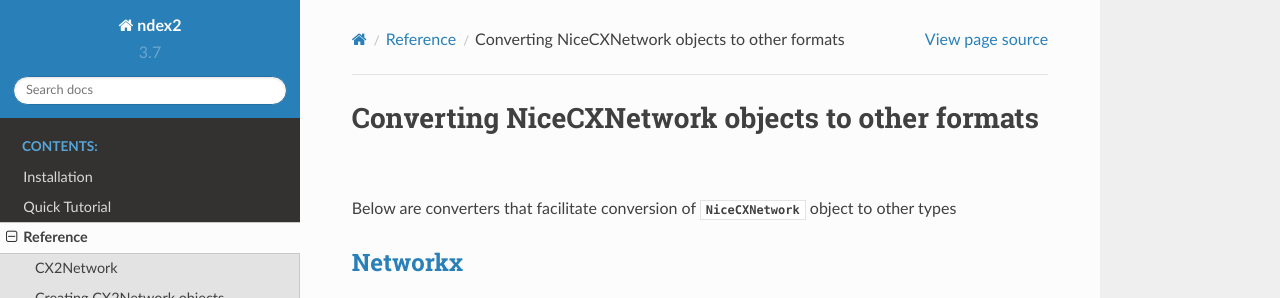
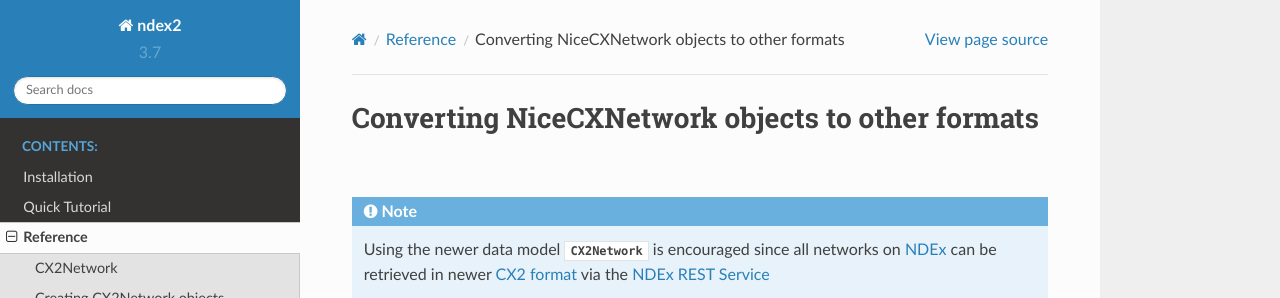
Before and after one commit to ndexbio/ndex2-client, a Sphinx documentation site: the page built from docs/convertnicecx.rst, in a window 1280 px wide and 900 px high, cut to the strip 0-298 px from the top of the window. Built offline with Sphinx 7.4.7 and the Read the Docs theme 2.0.0, drawn with Linux system fonts in a browser that asks for light colours.

Commit message:
added note ato use CX2Network

```diff
--- a/docs/convertnicecx.rst
+++ b/docs/convertnicecx.rst
@@ -1,5 +1,11 @@
 Converting NiceCXNetwork objects to other formats
 ==================================================
+
+.. note::
+
+    Using the newer data model :py:class:`~ndex2.cx2.CX2Network`
+    is encouraged since all networks on NDEx_ can be retrieved in newer `CX2 format`_ via
+    the `NDEx REST Service`_
 
 Below are converters that facilitate conversion of
 :class:`~ndex2.nice_cx_network.NiceCXNetwork` object to other types
@@ -84,3 +90,7 @@ Why Convert to CX2Network?
 .. _Networkx: https://networkx.org
 .. _`HCX format`: https://cytoscape.org/cx/cx2/hcx-specification
 .. _Pandas: https://pandas.pydata.org
+.. _NDEx: https://www.ndexbio.org
+.. _`CX format`: https://cytoscape.org/cx/specification/cytoscape-exchange-format-specification-(version-1)
+.. _`CX2 format`: https://cytoscape.org/cx/cx2/specification/cytoscape-exchange-format-specification-(version-2)
+.. _`NDEx REST Service`: https://home.ndexbio.org/using-the-ndex-server-api
```
